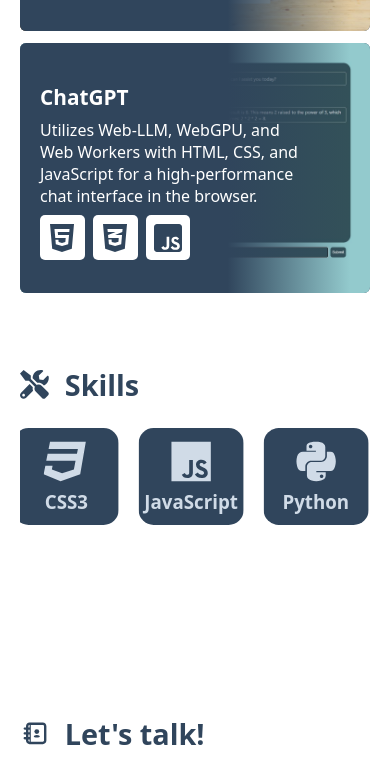
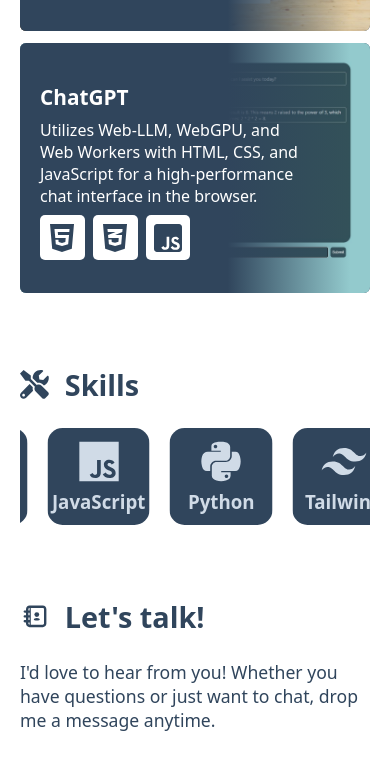
Before and after one commit to gusalfonso/myportfolio, a React (Vite) app: page / in a window 390 px wide. Shown: the part 2459-3239 px from the top of the page. Built offline with nearby package versions, Linux system fonts and the light colour scheme.

Commit message:
add node

```diff
--- a/src/components/Carrousel.tsx
+++ b/src/components/Carrousel.tsx
@@ -4,11 +4,12 @@
   FaGitAlt,
   FaHtml5,
   FaJs,
+  FaNodeJs,
   FaPython,
   FaReact,
 } from "react-icons/fa";
 import "../css/Carrousel.css";
-import { SiAstro, SiTailwindcss } from "react-icons/si";
+import { SiAstro, SiJupyter, SiTailwindcss } from "react-icons/si";
 import { GrMysql } from "react-icons/gr";
 
 function Carrousel() {
@@ -25,6 +26,7 @@
           <Card skill="Astro" svg={<SiAstro size={45} />} />
           <Card skill="Git" svg={<FaGitAlt size={45} />} />
           <Card skill="MySQL" svg={<GrMysql size={45} />} />
+          <Card skill="Node.js" svg={<FaNodeJs size={45} />} />
           <Card skill="React" svg={<FaReact size={45} />} />
           <Card skill="HTML5" svg={<FaHtml5 size={45} />} />
           <Card skill="CSS3" svg={<FaCss3 size={45} />} />
@@ -34,6 +36,7 @@
           <Card skill="Astro" svg={<SiAstro size={45} />} />
           <Card skill="Git" svg={<FaGitAlt size={45} />} />
           <Card skill="MySQL" svg={<GrMysql size={45} />} />
+          <Card skill="Node.js" svg={<FaNodeJs size={45} />} />
         </div>
       </li>
     </ul>
--- a/src/css/Carrousel.css
+++ b/src/css/Carrousel.css
@@ -36,7 +36,7 @@
 @media (max-width: 768px) {
   .skill-container {
     display: flex;
-    width: 600%;
+    width: 800%;
     flex-direction: row;
     gap: 20px;
   }
```
